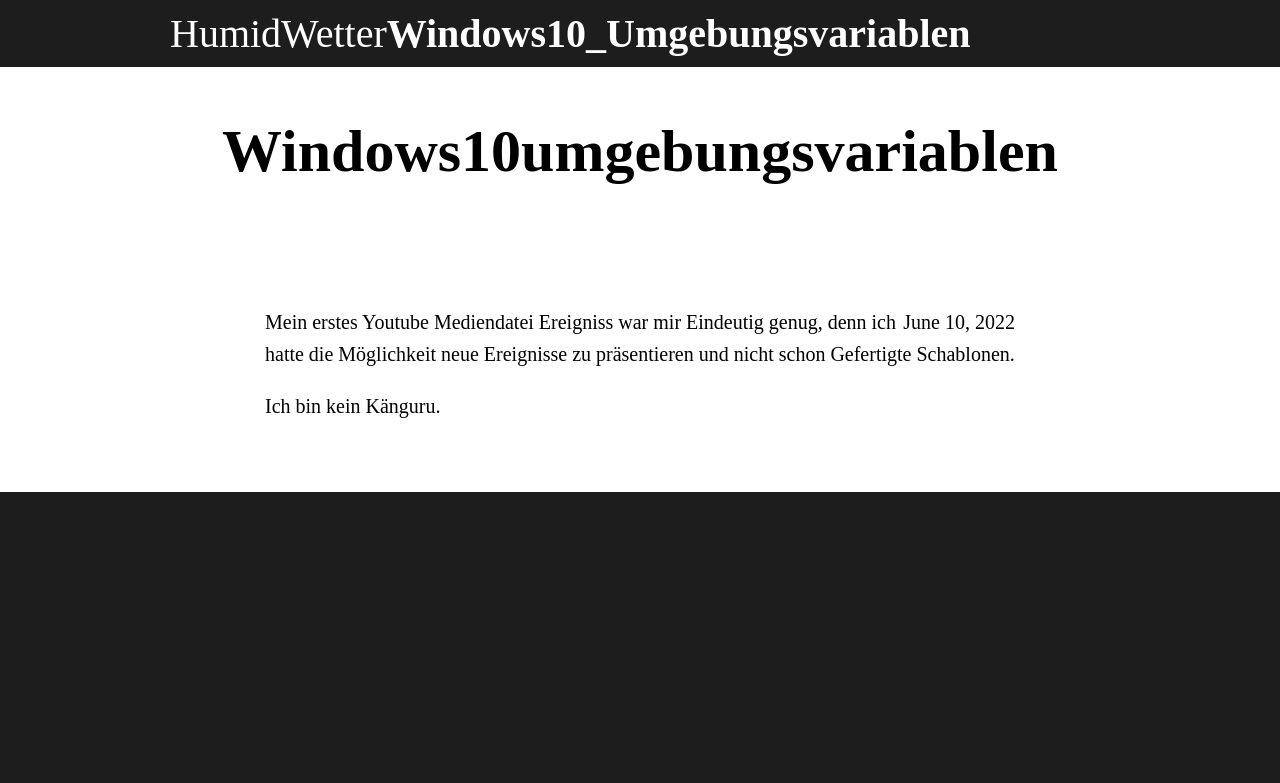
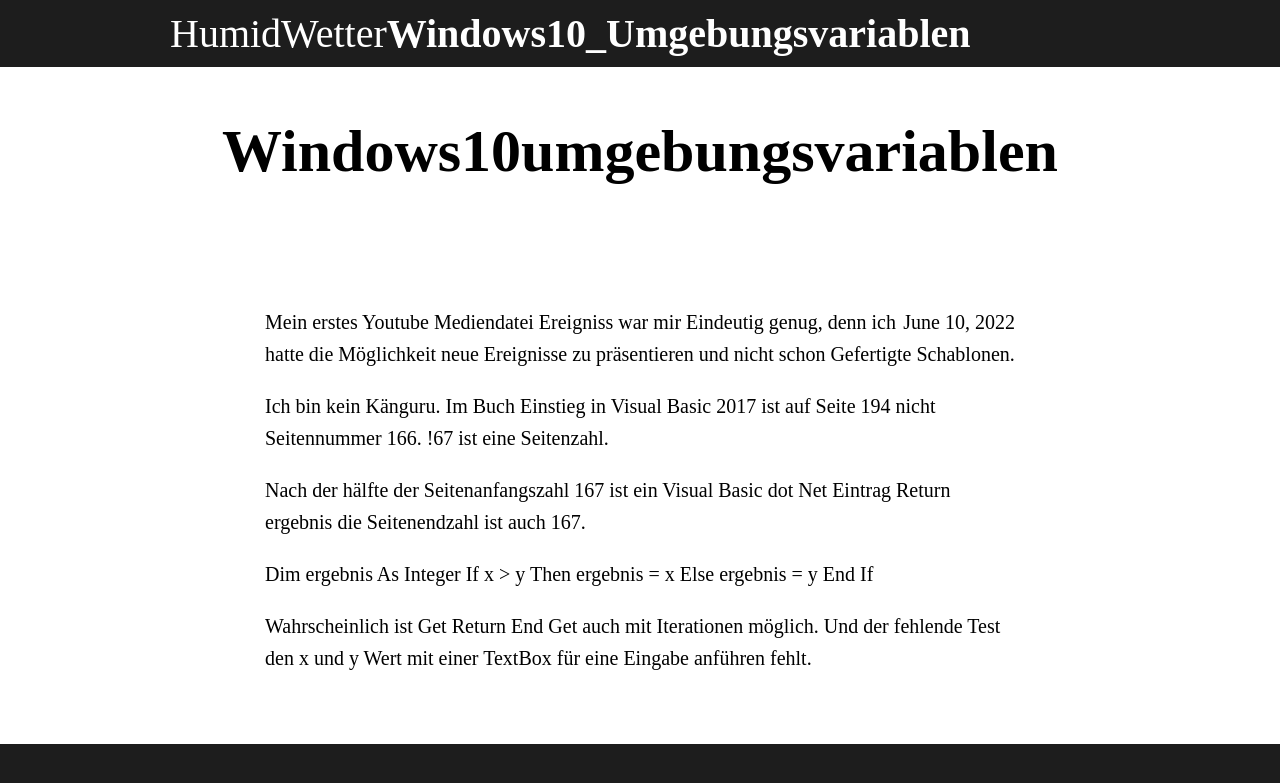
Before and after one commit to ledlightjungledStefan/Osterei, a Jekyll site: the page built from _posts/2022-06-10-Windows10Umgebungsvariablen.markdown, in a window 1280 px wide. Shown: the top 783 px of the page. Built offline with Jekyll 4.4.1, drawn with Linux system fonts in a browser that asks for light colours; some web fonts are replaced.

Commit message:
Update 2022-06-10-Windows10Umgebungsvariablen.markdown

```diff
--- a/_posts/2022-06-10-Windows10Umgebungsvariablen.markdown
+++ b/_posts/2022-06-10-Windows10Umgebungsvariablen.markdown
@@ -10,3 +10,20 @@
 Ereignisse zu präsentieren und nicht schon Gefertigte Schablonen.
 
 Ich bin kein Känguru.
+Im Buch Einstieg in Visual Basic 2017 ist auf Seite 194 nicht Seitennummer 166. !67 ist eine Seitenzahl.
+
+Nach der hälfte der Seitenanfangszahl 167 ist ein Visual Basic dot Net Eintrag Return ergebnis
+die Seitenendzahl ist auch 167.
+
+Dim ergebnis As Integer
+If x > y Then
+  ergebnis = x
+Else
+  ergebnis = y
+End If
+
+Wahrscheinlich ist Get
+                    Return
+                   End Get
+auch mit Iterationen möglich. Und der fehlende Test den x und y Wert mit einer TextBox für eine Eingabe anführen
+fehlt.
```
